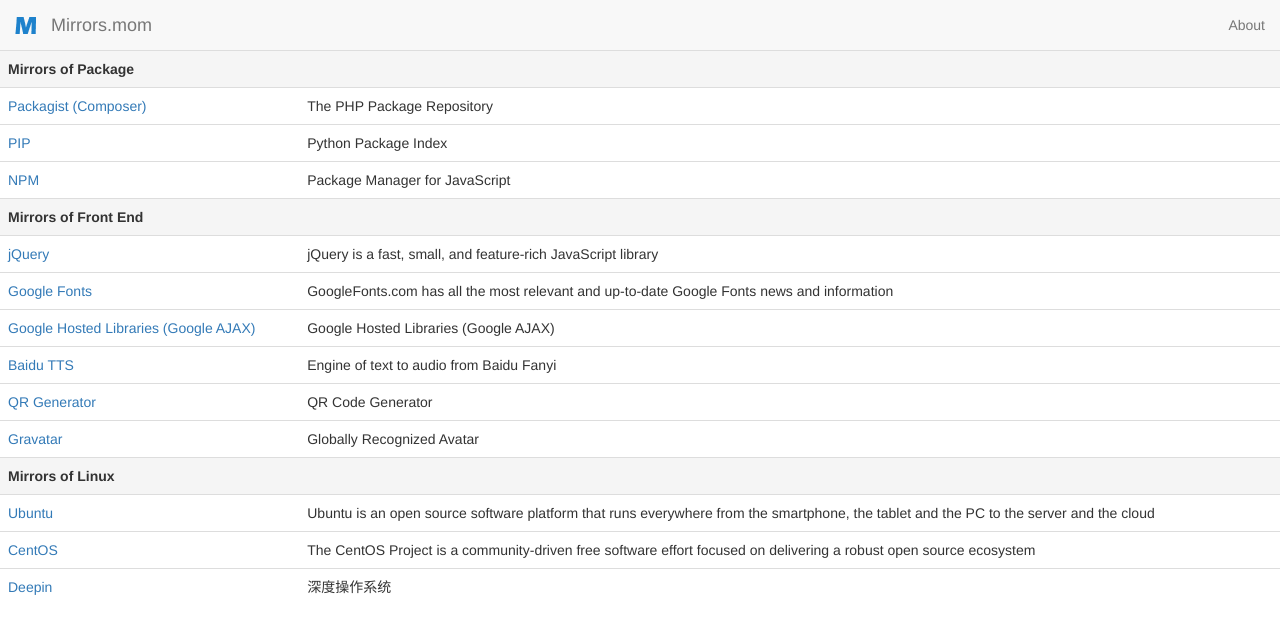
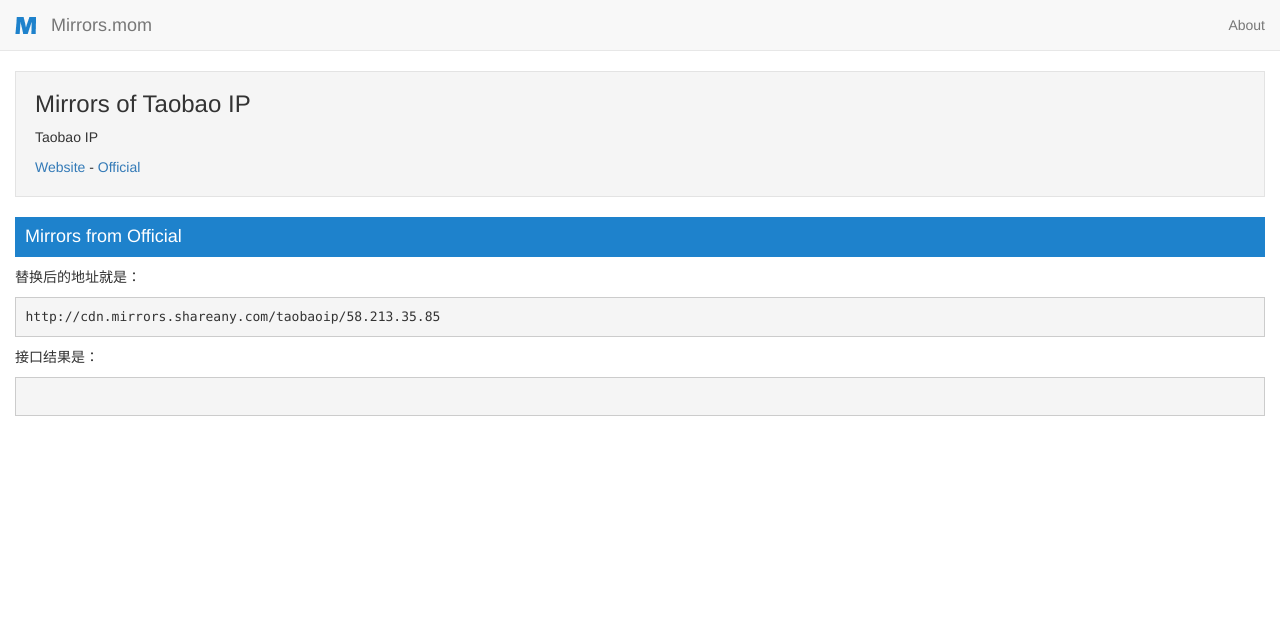
Before and after one commit to CodeMommy/CacheDream, a PHP site: page /taobaoip/index.php in a window 1280 px wide. Shown: the top 634 px of the page. Run offline with PHP 8.4, Linux system fonts and the light colour scheme; some libraries are stand-ins or nearby versions.

Commit message:
Taobao IP

```diff
--- a/index.php
+++ b/index.php
@@ -14,6 +14,7 @@ array_push($projects['frontend']['projects'], array('name' => 'Google Fonts', 'u
 array_push($projects['frontend']['projects'], array('name' => 'Google Hosted Libraries (Google AJAX)', 'url' => '/googleajax/', 'about' => 'Google Hosted Libraries (Google AJAX)'));
 array_push($projects['frontend']['projects'], array('name' => 'Baidu TTS', 'url' => '/baidutts/', 'about' => 'Engine of text to audio from Baidu Fanyi'));
 array_push($projects['frontend']['projects'], array('name' => 'QR Generator', 'url' => '/qr/', 'about' => 'QR Code Generator'));
+array_push($projects['frontend']['projects'], array('name' => 'Taobao IP', 'url' => '/taobaoip/', 'about' => 'Taobao IP'));
 array_push($projects['frontend']['projects'], array('name' => 'Gravatar', 'url' => '/gravatar/', 'about' => 'Globally Recognized Avatar'));
 
 array_push($projects['linux']['projects'], array('name' => 'Ubuntu', 'url' => '/ubuntu/', 'about' => 'Ubuntu is an open source software platform that runs everywhere from the smartphone, the tablet and the PC to the server and the cloud'));
--- /dev/null
+++ b/taobaoip/index.php
@@ -0,0 +1,30 @@
+<?php
+$site = array();
+$site['title'] = 'Taobao IP Mirrors';
+$site['keywords'] = 'Mirrors of Taobao IP,';
+$site['description'] = 'Mirrors of Taobao IP. ';
+?>
+<?php include_once('../include/header.php'); ?>
+    <div class="container-fluid">
+
+        <div class="well">
+            <h2>Mirrors of Taobao IP</h2>
+            <p>Taobao IP</p>
+            <p>
+                <a target="_blank" title="Website" href="http://ip.taobao.com/">Website</a> -
+                <a target="_blank" title="Official" href="http://ip.taobao.com/service/getIpInfo.php?ip=">Official</a>
+            </p>
+        </div>
+
+        <h3>Mirrors from Official</h3>
+        <p>替换后的地址就是：</p>
+<pre>
+http://cdn.mirrors.shareany.com/taobaoip/58.213.35.85
+</pre>
+        <p>接口结果是：</p>
+<pre>
+
+</pre>
+
+    </div>
+<?php include_once('../include/footer.php'); ?>
```
Also changed, not shown: 1 other file.
